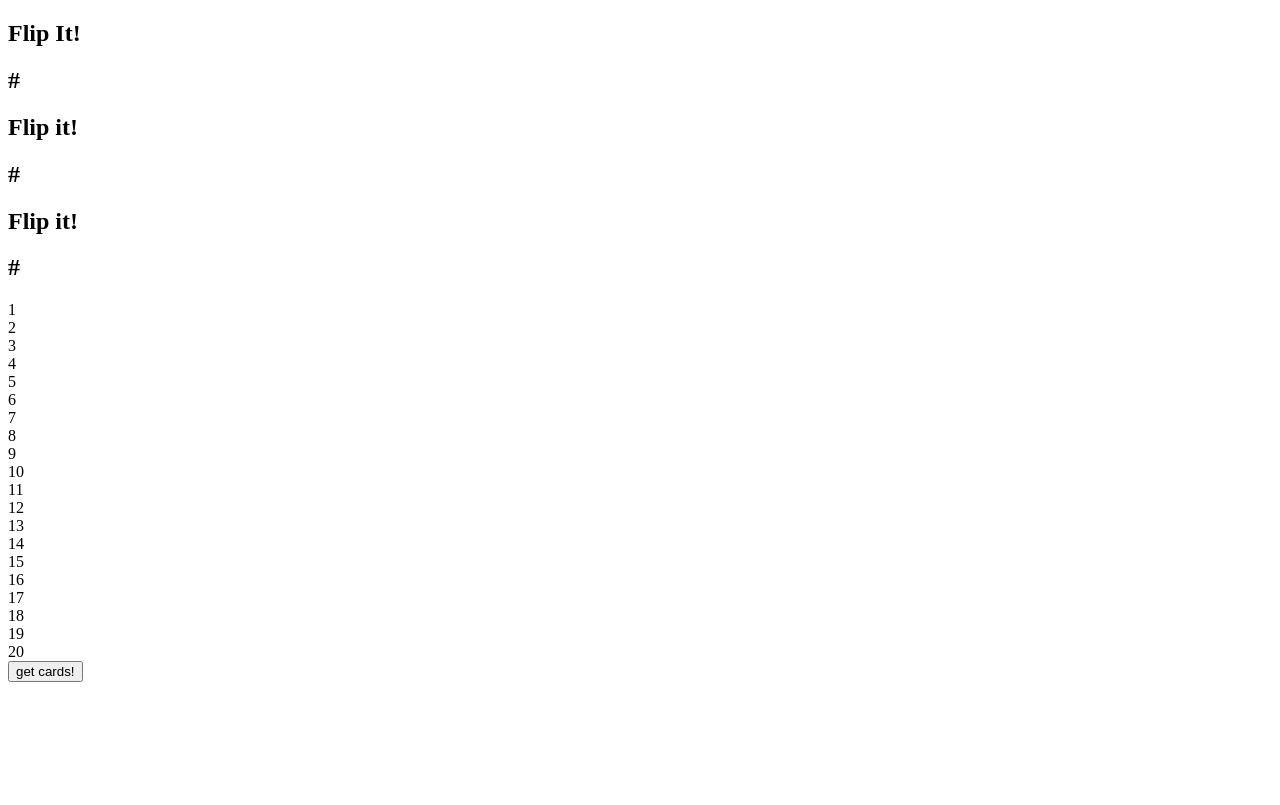
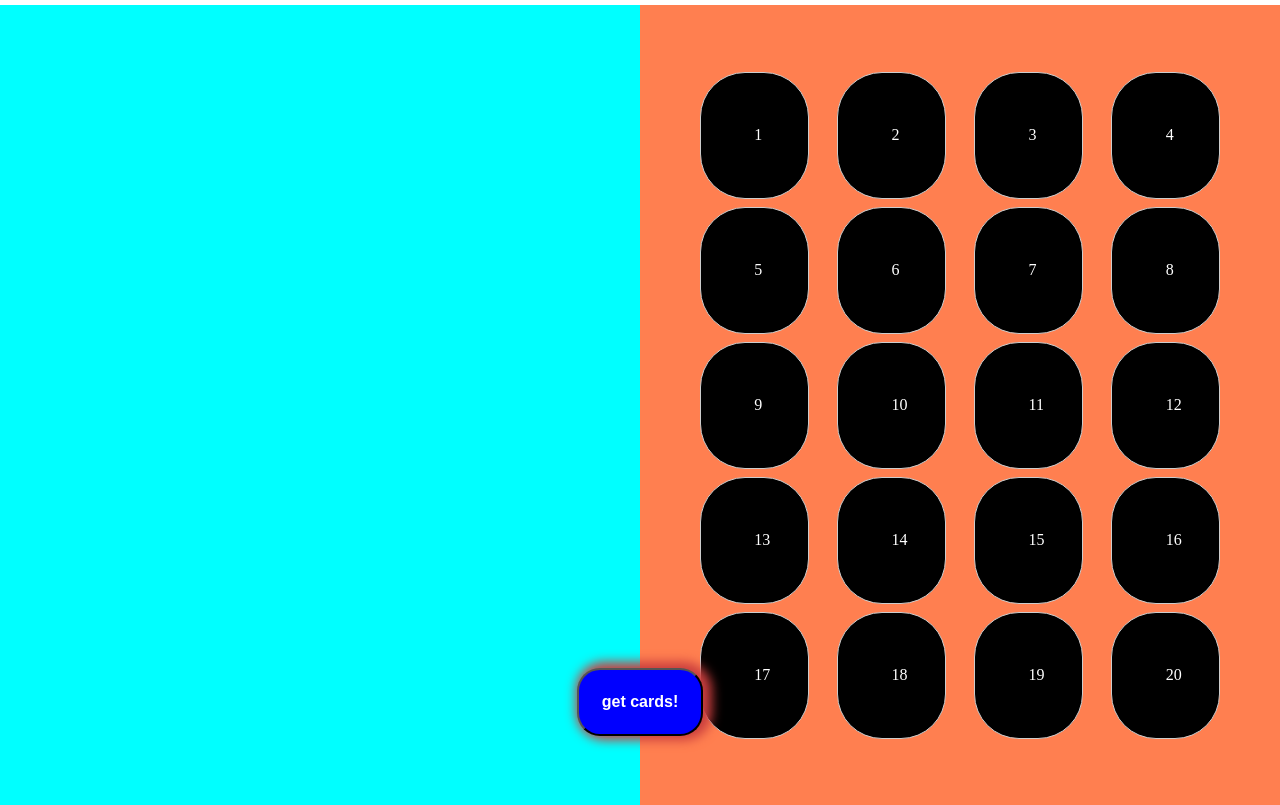
Before and after one commit to suditya/numbers-game, a plain HTML site: page index.html in a window 1280 px wide. Drawn offline with Linux system fonts and the light colour scheme.

Commit message:
Update index.html

```diff
--- a/index.html
+++ b/index.html
@@ -6,7 +6,7 @@
     <meta http-equiv="X-UA-Compatible" content="IE=edge">
     <meta name="viewport" content="width=device-width, initial-scale=1.0">
     <title>documents</title>
-    <link rel="stylesheet" href="game.css">
+    <link rel="stylesheet" href="index.css">
 </head>
 
 <body>
```
